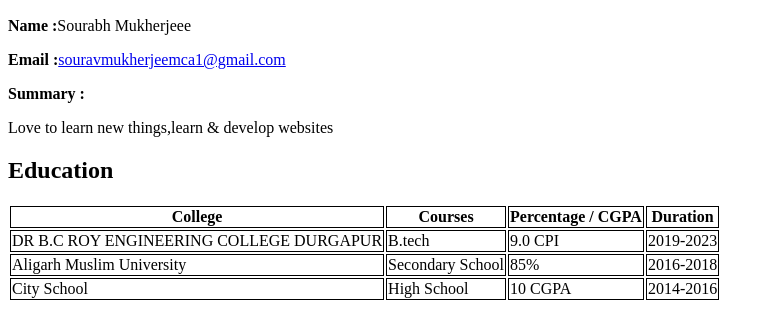
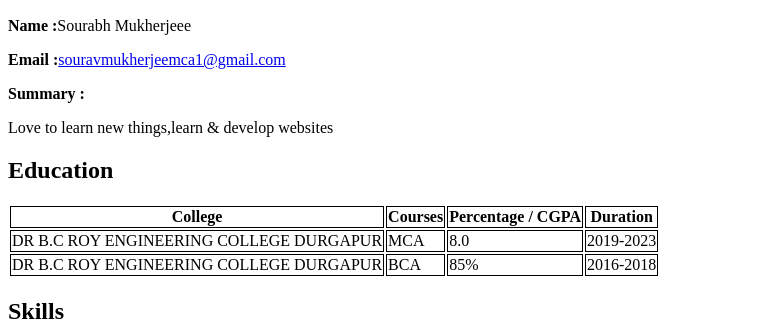
Before and after one commit to Sourav-cpu-crypto/portfolio, a plain HTML site: page index.html in a window 1280 px wide. Shown: the part 394-713 px from the top of the page, without its empty margins (0-774 px from the left). Drawn offline with Linux system fonts and the light colour scheme.

Commit message:
Update index.html

```diff
--- a/index.html
+++ b/index.html
@@ -46,22 +46,17 @@
           </tr>
           <tr>
             <td>DR B.C ROY ENGINEERING COLLEGE DURGAPUR</td>
-            <td >B.tech</td>
-            <td >9.0 CPI </td>
+            <td >MCA</td>
+            <td >8.0 </td>
             <td >2019-2023</td>
           </tr>
           <tr>
-            <td>Aligarh Muslim University</td>
-            <td>Secondary School</td>
+            <td>DR B.C ROY ENGINEERING COLLEGE DURGAPUR</td>
+            <td>BCA</td>
             <td>85%</td>
             <td>2016-2018</td>
           </tr>
-          <tr>
-            <td>City School</td>
-            <td>High School</td>
-            <td>10 CGPA</td>
-            <td>2014-2016</td>
-          </tr>
+
         </table>
     </section>
     <section>
```
